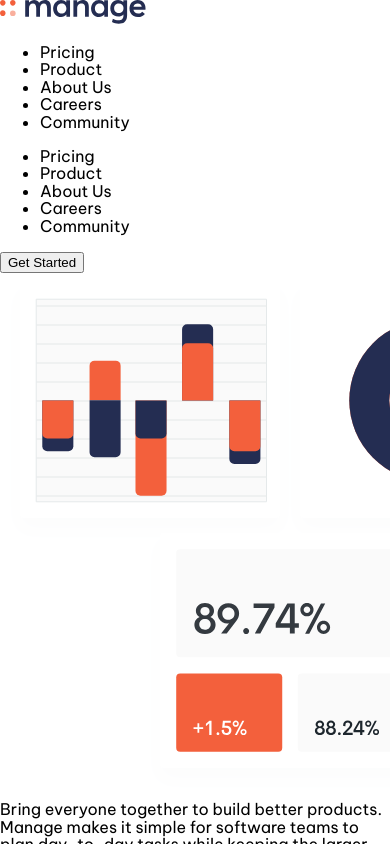
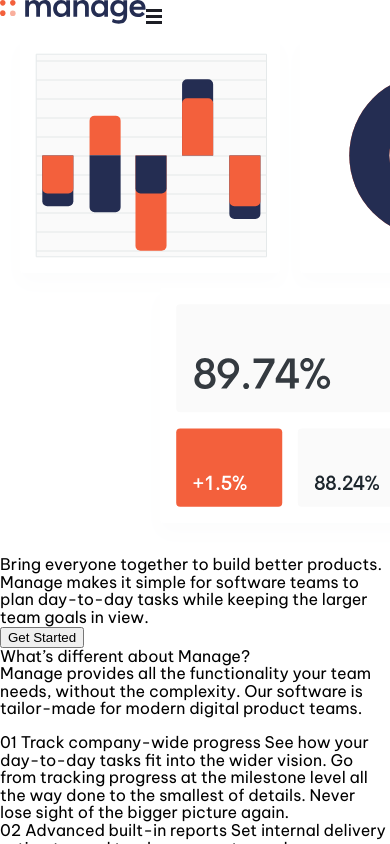
Before and after one commit to kingwell47/fem-manage-landing-page, a React (Create React App) app: page / in a window 390 px wide. Shown: the top 844 px of the page. Built offline with nearby package versions, Linux system fonts and the light colour scheme.

Commit message:
added mobile toggle

```diff
--- a/src/components/AppNavBar/MobileMenu.jsx
+++ b/src/components/AppNavBar/MobileMenu.jsx
@@ -2,7 +2,7 @@ import React from "react";
 
 const MobileMenu = () => {
   return (
-    <div className="mobile_menu">
+    <div className="mobile_menu hide-for-desktop">
       <ul className="mobile_menu__links">
         <li className="mobile_menu__link">Pricing</li>
         <li className="mobile_menu__link">Product</li>
--- a/src/components/AppNavBar/Navbar.jsx
+++ b/src/components/AppNavBar/Navbar.jsx
@@ -1,21 +1,42 @@
-import React from "react";
+import React, { useState } from "react";
 import "./Navbar.scss";
 import manageLogo from "../../images/logo.svg";
 import MobileMenu from "./MobileMenu";
 
 const Navbar = () => {
+  const [mobileMenuOpen, setMobileMenuOpen] = useState(false);
+
   return (
     <nav className="navbar">
       <img src={manageLogo} alt="Manage" className="navbar__logo" />
-      <MobileMenu />
-      <ul className="navbar__links">
+      {mobileMenuOpen && <MobileMenu />}
+      <ul className="navbar__links hide-for-mobile">
         <li className="navbar__link">Pricing</li>
         <li className="navbar__link">Product</li>
         <li className="navbar__link">About Us</li>
         <li className="navbar__link">Careers</li>
         <li className="navbar__link">Community</li>
       </ul>
-      <button className="navbar__cta_button">Get Started</button>
+      <button className="navbar__cta_button hide-for-mobile">
+        Get Started
+      </button>
+      <button
+        type="button"
+        className={
+          mobileMenuOpen
+            ? "navbar__toggle hide-for-desktop open"
+            : "navbar__toggle hide-for-desktop"
+        }
+        title="mobile menu"
+        id="mobile-menu"
+        aria-label="open-menu"
+        aria-expanded="false"
+        onClick={() => setMobileMenuOpen(!mobileMenuOpen)}
+      >
+        <span></span>
+        <span></span>
+        <span></span>
+      </button>
     </nav>
   );
 };
--- a/src/components/AppNavBar/Navbar.scss
+++ b/src/components/AppNavBar/Navbar.scss
@@ -1 +1,49 @@
 @use "../../functions" as fnc;
+
+.navbar {
+  &__logo {
+  }
+
+  &__toggle {
+    justify-self: flex-start;
+    background: transparent;
+    appearance: none;
+    border: none;
+    width: fnc.rem(32);
+    height: fnc.rem(15);
+    padding: 0;
+    z-index: 4;
+
+    span {
+      display: block;
+      background-color: var(--color-neutral-700);
+      height: fnc.rem(3);
+      width: fnc.rem(16);
+      transform-origin: fnc.rem(0);
+      transition: all 350ms ease-in-out;
+      z-index: 1;
+
+      &:not(:last-child) {
+        margin-bottom: fnc.rem(3);
+      }
+    }
+
+    &.open {
+      span {
+        border-radius: fnc.rem(3);
+
+        &:first-child {
+          transform: rotate(48deg);
+        }
+
+        &:nth-child(2) {
+          opacity: 0;
+        }
+
+        &:last-child {
+          transform: rotate(-48deg);
+        }
+      }
+    }
+  }
+}
--- a/src/index.scss
+++ b/src/index.scss
@@ -55,3 +55,8 @@ body {
     display: none;
   }
 }
+
+ul {
+  list-style: none;
+  padding: 0;
+}
```
